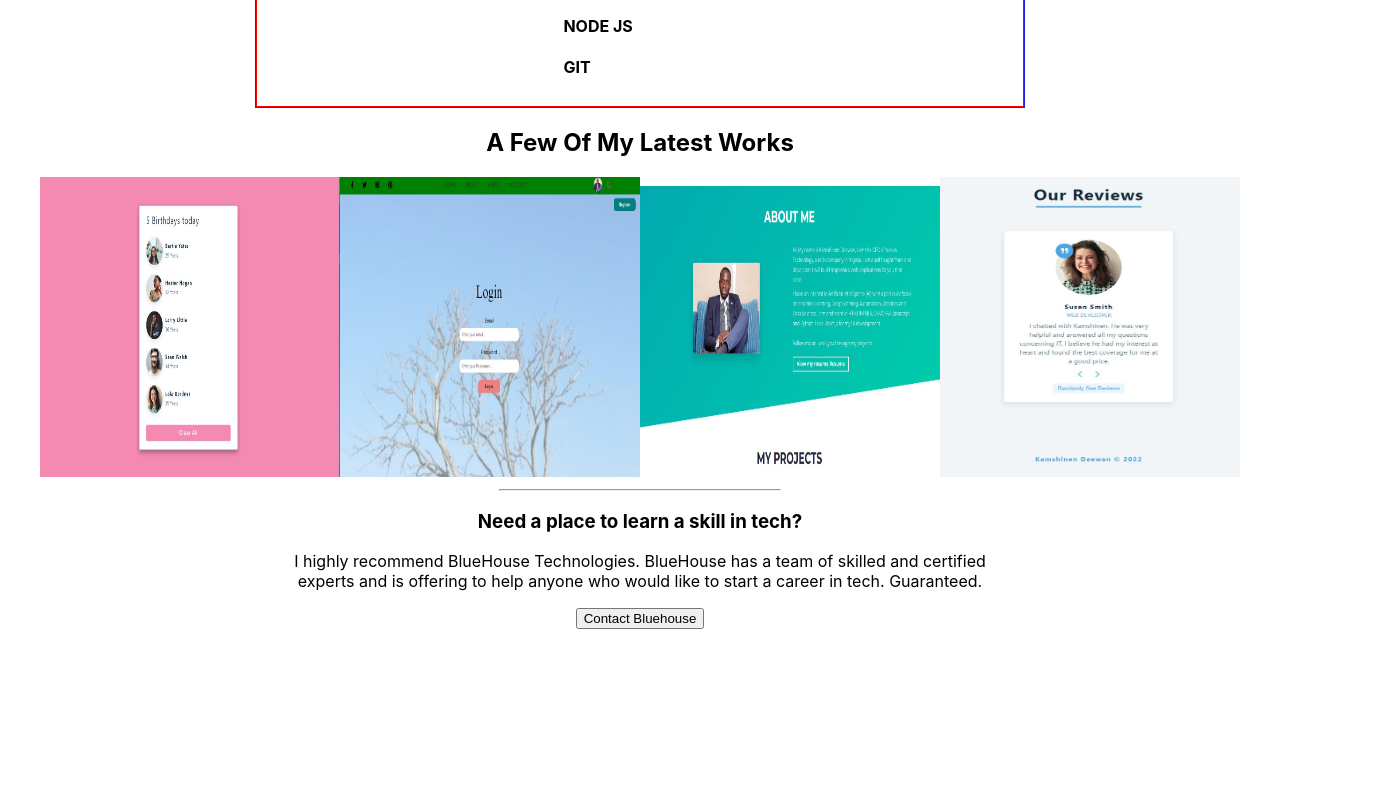
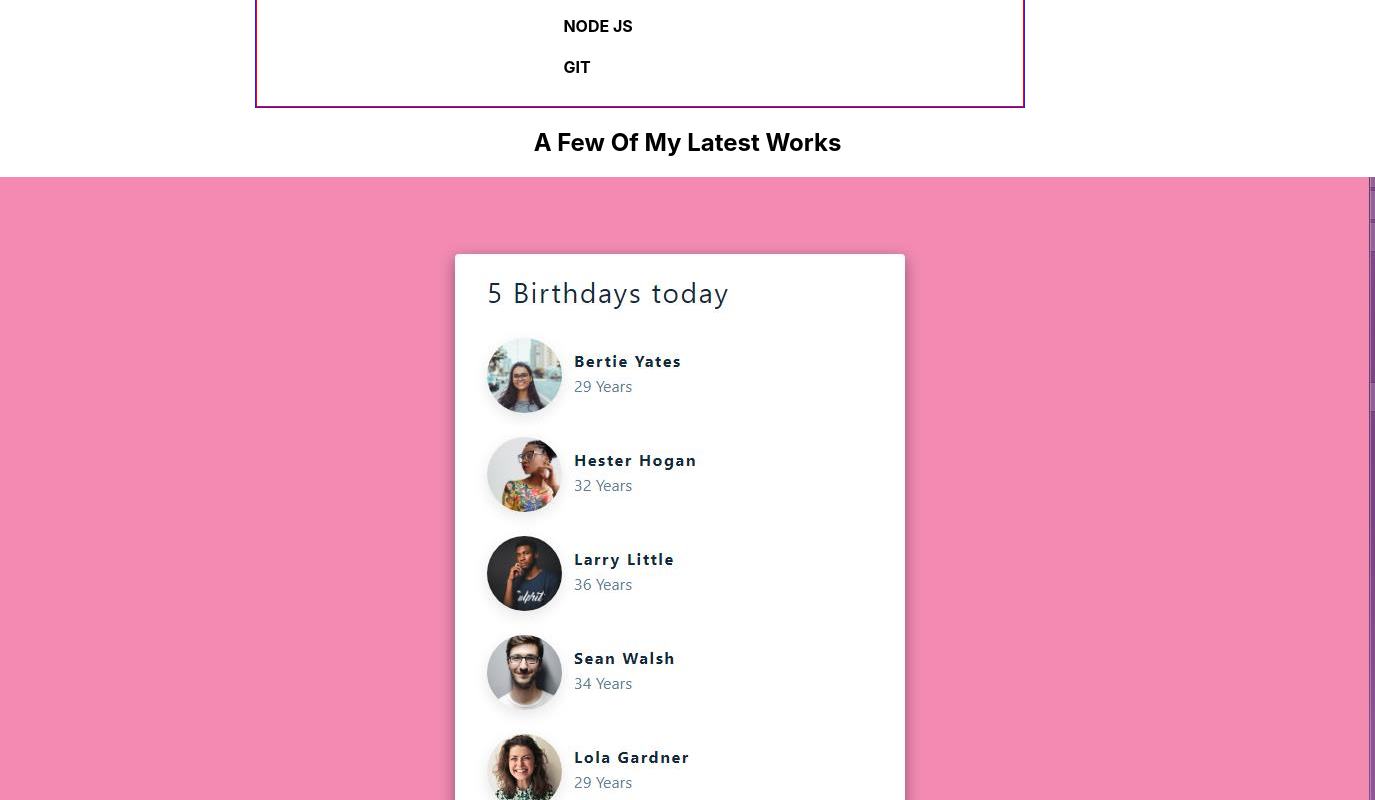
Before and after one commit to Muelji/myportfoliowebsite, a React (Create React App) app: page / in a window 1280 px wide. Shown: the part 2500-3300 px from the top of the page, 1375 px wide, since content can reach past the window. Before the commit the page ends 3129 px from the top, so only its background shows below. Built offline with nearby package versions, Linux system fonts and the light colour scheme.

Commit message:
working on the test component

```diff
--- a/src/App.js
+++ b/src/App.js
@@ -3,7 +3,7 @@ import './App.css';
 import AboutMe from './Components/AboutMe';
 import Career from './Components/Career';
 import NavBar from './Components/NavBar';
-import Test from './Components/Test';
+import Work from './Components/Work';
 
 function App() {
   return (
@@ -11,7 +11,7 @@ function App() {
     <NavBar/>
     <AboutMe/>
     <Career/>
-    <Test/>
+    <Work/>
     </div>
   );
 }
--- a/src/Components/Test.css
+++ b/src/Components/Work.css
@@ -1,11 +1,11 @@
 
-.divtest{
+.divwork{
      width: fit-content;
      margin: auto;
      text-align: center;
 }
 
-.imgt{
+.imgd{
     width: 300px;
     height: 300px;
 }
--- a/src/Components/Test.jsx
+++ b/src/Components/Work.jsx
@@ -1,21 +1,21 @@
 import React from 'react'
-import t1 from '../Assets/images/birthday.jpg'
-import t2 from '../Assets/images/blog.jpg'
-import t3 from '../Assets/images/deewanfolior.jpg'
-import t4 from '../Assets/images/reviews.jpg'
+import w1 from '../Assets/images/birthday.jpg'
+import w2 from '../Assets/images/blog.jpg'
+import w3 from '../Assets/images/deewanfolior.jpg'
+import w4 from '../Assets/images/reviews.jpg'
 
-import "./Test.css"
+import "./Work.css"
 
 
 function Test() {
   return (
     <div>
-      <div className='divtest'>
+      <div className='divwork'>
 
          <div>
               <h2>A Few Of My Latest Works</h2>
               <div>
-                 <img src={t1} alt="t1" className='imgt' /><img src={t2} alt="t1" className='imgt' /><img src={t3} alt="t1" className='imgt' /><img src={t4} alt="t1" className='imgt' />
+                 <img src={w1} alt="t1" className='imgt' /><img src={w2} alt="t1" className='imgd' /><img src={w3} alt="t1" className='imgt' /><img src={w4} alt="t1" className='imgt' />
               </div>
          </div>
 
```
